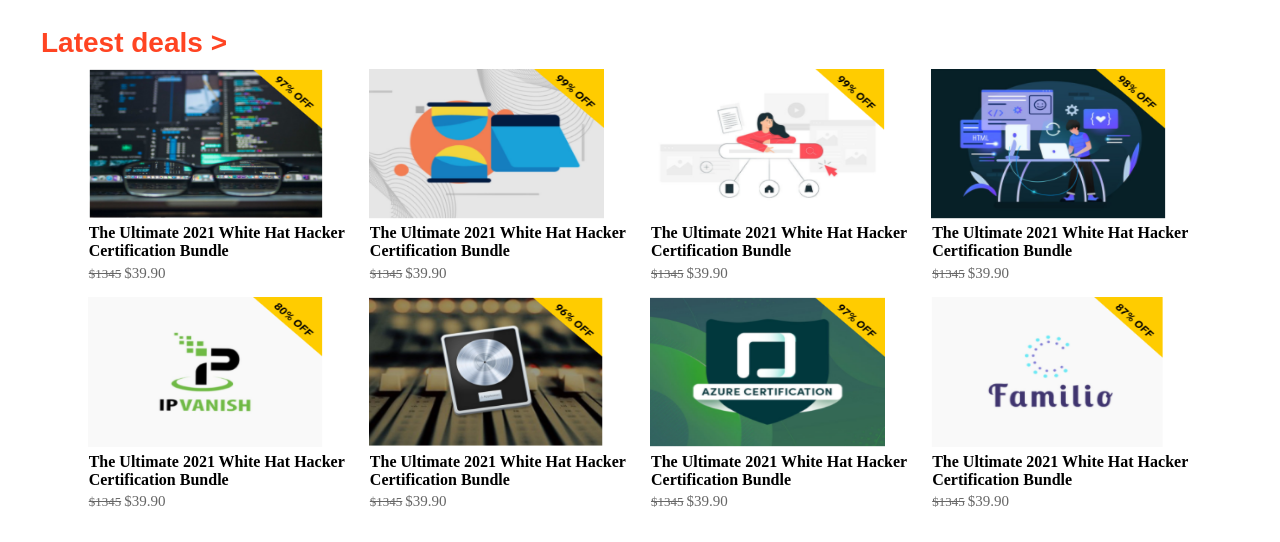
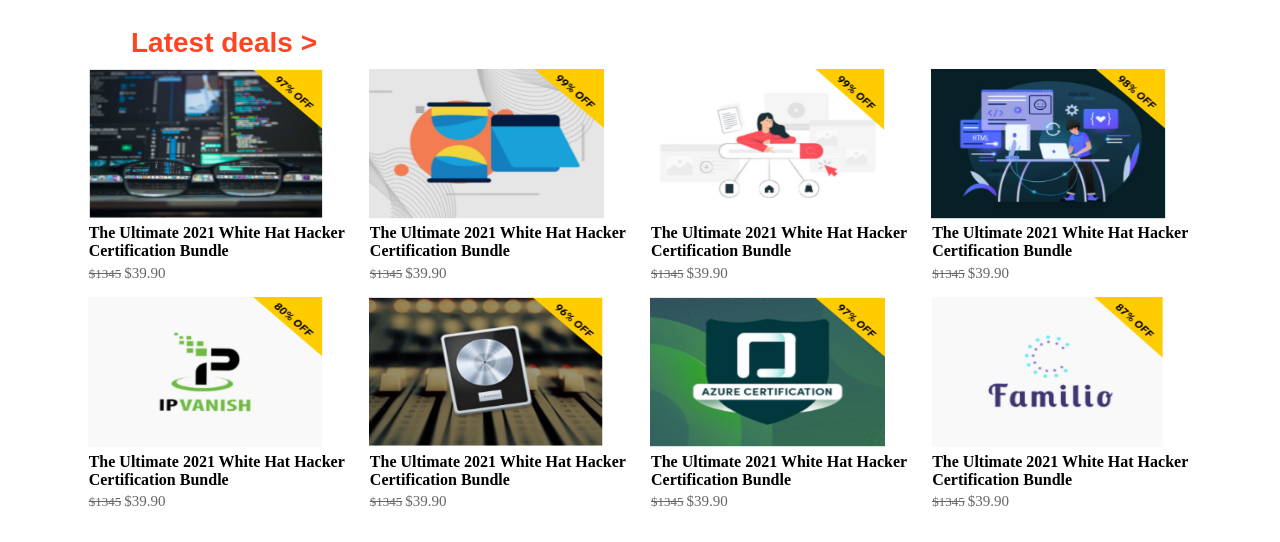
Before and after one commit to AbdumurodovaZulfizar/The-Next-Web-Repo, a plain HTML site: page index.html in a window 1280 px wide. Shown: the part 3757-4299 px from the top of the page. Drawn offline with Linux system fonts and the light colour scheme; a web font is replaced by a local one.

Commit message:
main HTML file update

```diff
--- a/index.html
+++ b/index.html
@@ -586,7 +586,7 @@
 </div>
 
 
-<h2 class="Deals"><a class="container-titles" href="#">Latest deals  > </a></h2>
+<h2 class="Deals"><a class="container-titles2" href="#">Latest deals  > </a></h2>
 <div class="container4">
 <div class="container4-mini">
     <a href="#"><img src="./next-web-images/price1.PNG" alt=""></a>
```
